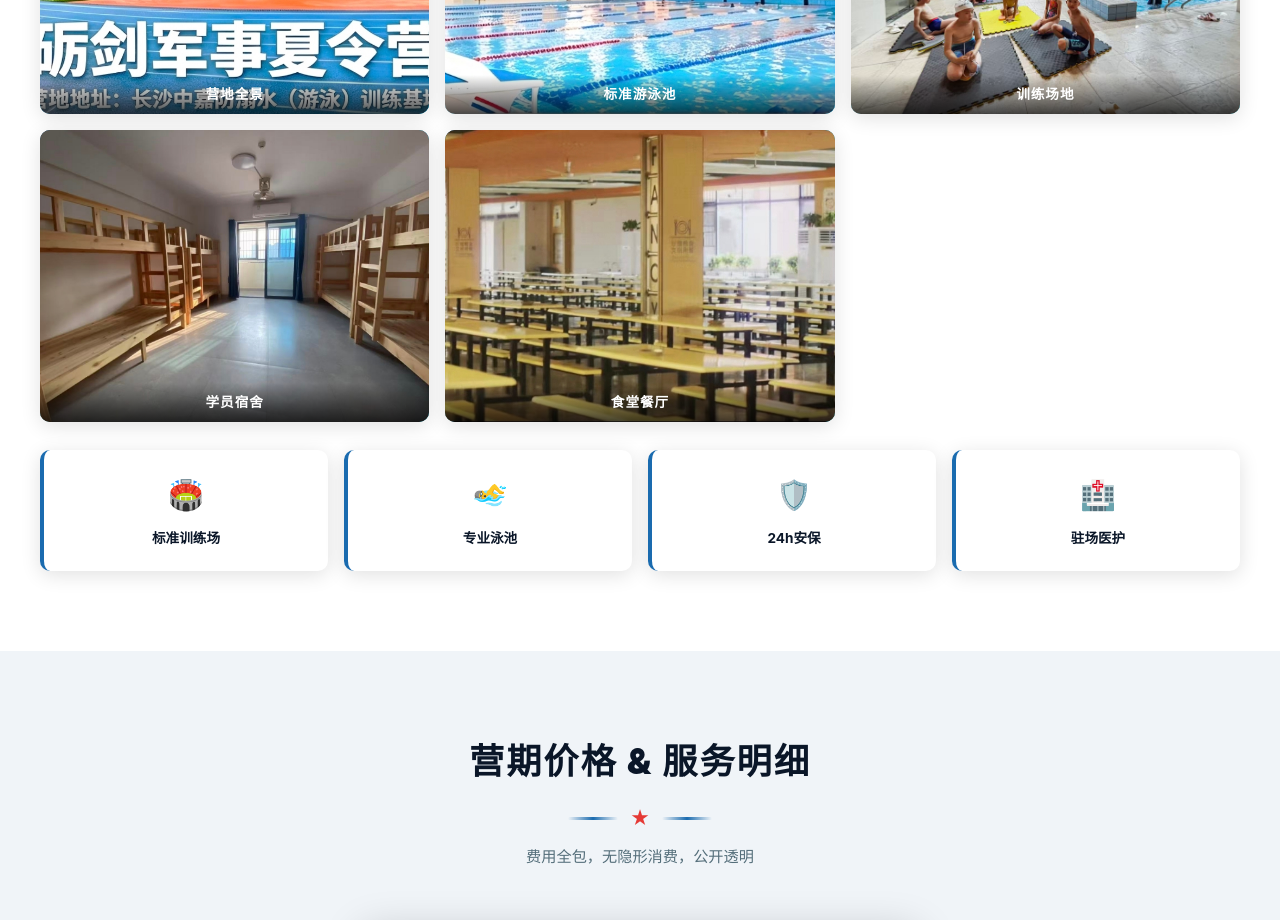
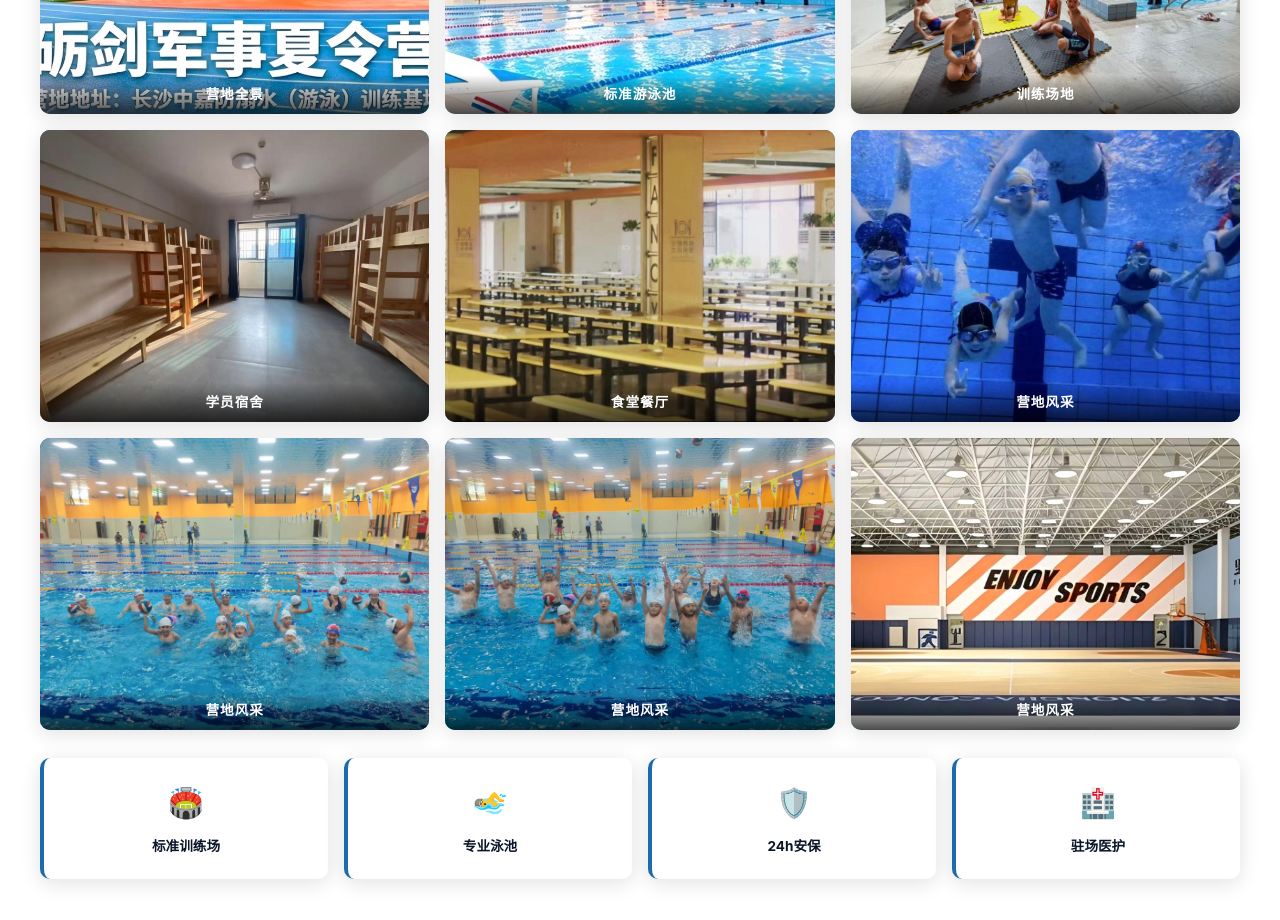
Before and after one commit to zc2534/li-jian, a website: page fangnishui.html in a window 1280 px wide. Shown: the part 4620-5540 px from the top of the page. Drawn offline with Linux system fonts and the light colour scheme.

Commit message:
营地环境新增4张配图

```diff
--- a/fangnishui.html
+++ b/fangnishui.html
@@ -892,6 +892,22 @@ body{
         <img src="canteen.jpg" alt="食堂餐厅" loading="lazy" onclick="openImageZoom('canteen.jpg')" title="点击放大">
         <div class="gallery-label">食堂餐厅</div>
       </div>
+      <div class="gallery-item">
+        <img src="配图1.jpg" alt="营地风采1" loading="lazy" onclick="openImageZoom('配图1.jpg')" title="点击放大">
+        <div class="gallery-label">营地风采</div>
+      </div>
+      <div class="gallery-item">
+        <img src="配图2.jpg" alt="营地风采2" loading="lazy" onclick="openImageZoom('配图2.jpg')" title="点击放大">
+        <div class="gallery-label">营地风采</div>
+      </div>
+      <div class="gallery-item">
+        <img src="配图3.jpg" alt="营地风采3" loading="lazy" onclick="openImageZoom('配图3.jpg')" title="点击放大">
+        <div class="gallery-label">营地风采</div>
+      </div>
+      <div class="gallery-item">
+        <img src="配图4.jpg" alt="营地风采4" loading="lazy" onclick="openImageZoom('配图4.jpg')" title="点击放大">
+        <div class="gallery-label">营地风采</div>
+      </div>
     </div>
 
     <div class="camp-features">
```
Also changed, not shown: 配图1.jpg (added), 配图2.jpg (added), 配图3.jpg (added), 配图4.jpg (added).
